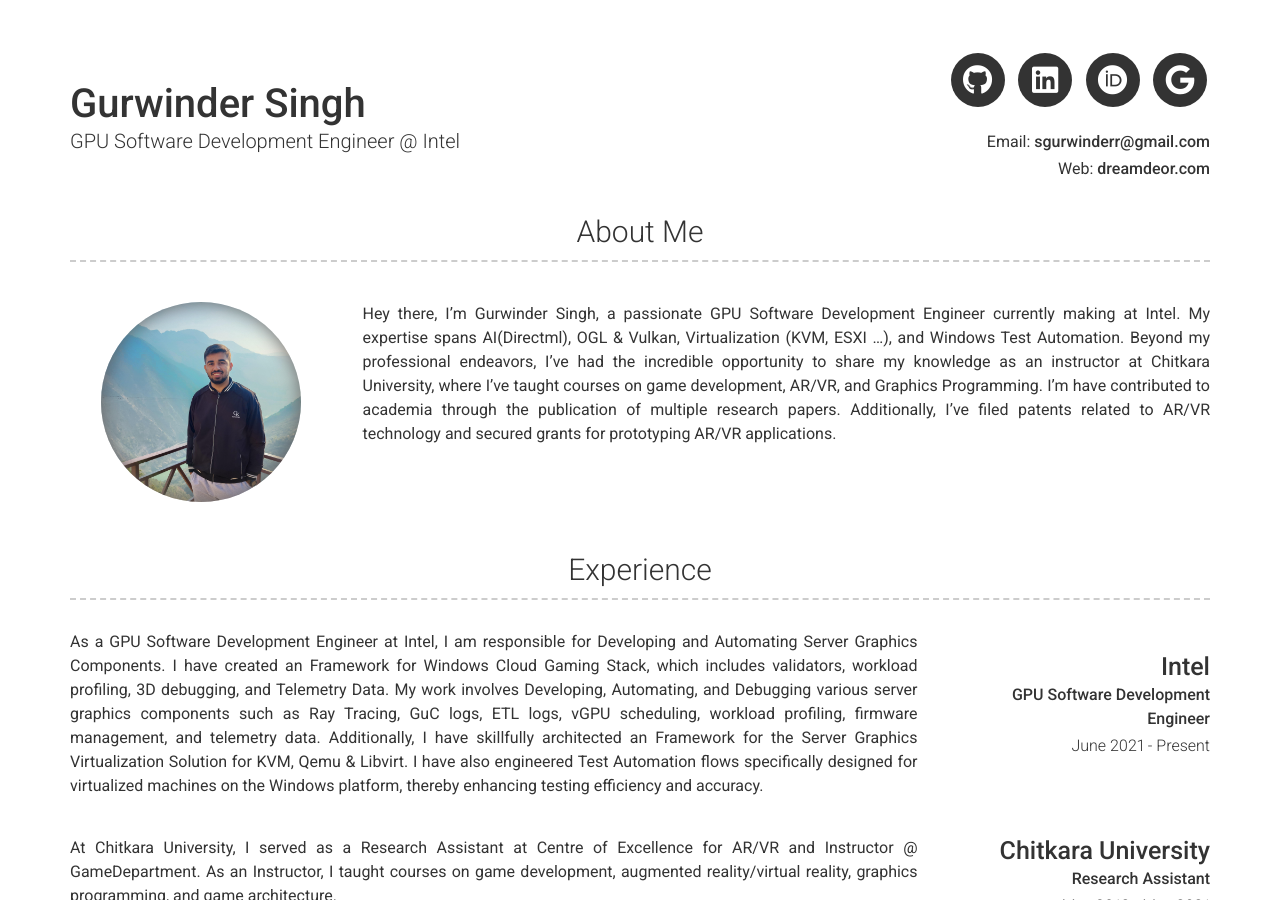
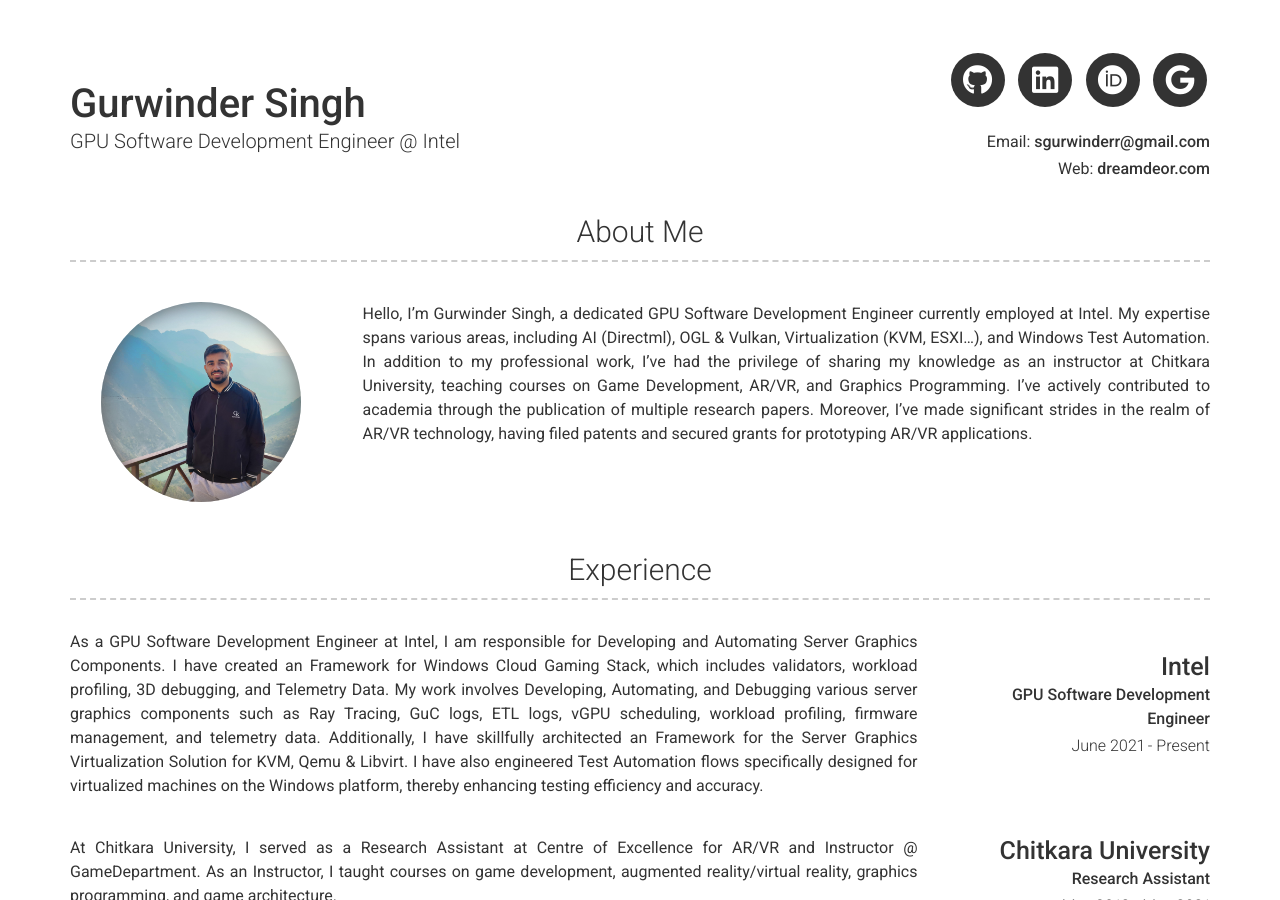
Before and after one commit to sgurwinderr/aboutme, a Jekyll site: the page built from index.md, in a window 1280 px wide and 900 px high. Built offline with Jekyll 4.4.1, drawn with Linux system fonts in a browser that asks for light colours; nearby versions of some CDN libraries.

Commit message:
changed description

```diff
--- a/_config.yml
+++ b/_config.yml
@@ -43,10 +43,11 @@
 # about_title: About Me (Use this to override about section title)
 about_profile_image: images/pic.jpg
 about_content: | # this will include new lines to allow paragraphs
-
-  Hey there, I'm Gurwinder Singh, a passionate GPU Software Development Engineer currently making at Intel. My expertise spans AI(Directml), OGL & Vulkan, Virtualization (KVM, ESXI ...), and Windows Test Automation.
-  Beyond my professional endeavors, I've had the incredible opportunity to share my knowledge as an instructor at Chitkara University, where I've taught courses on game development, AR/VR, and Graphics Programming.
-  I'm have contributed to academia through the publication of multiple research papers. Additionally, I've filed patents related to AR/VR technology and secured grants for prototyping AR/VR applications.
+  Hello, I'm Gurwinder Singh, a dedicated GPU Software Development Engineer currently employed at Intel.
+  My expertise spans various areas, including AI (Directml), OGL & Vulkan, Virtualization (KVM, ESXI...), and Windows Test Automation.
+  In addition to my professional work, I've had the privilege of sharing my knowledge as an instructor at Chitkara University, teaching courses on Game Development, AR/VR, and Graphics Programming.
+  I've actively contributed to academia through the publication of multiple research papers.
+  Moreover, I've made significant strides in the realm of AR/VR technology, having filed patents and secured grants for prototyping AR/VR applications.
 
 content:
   - title: Experience
```
